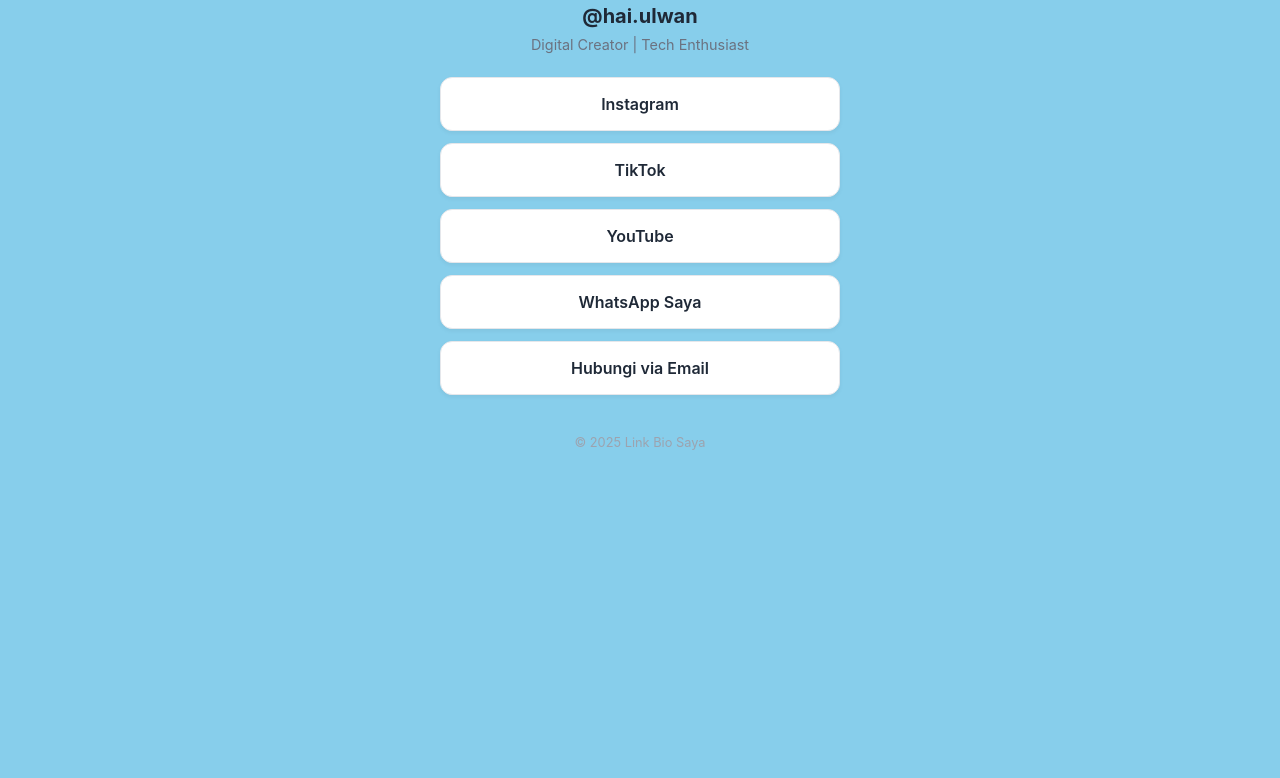
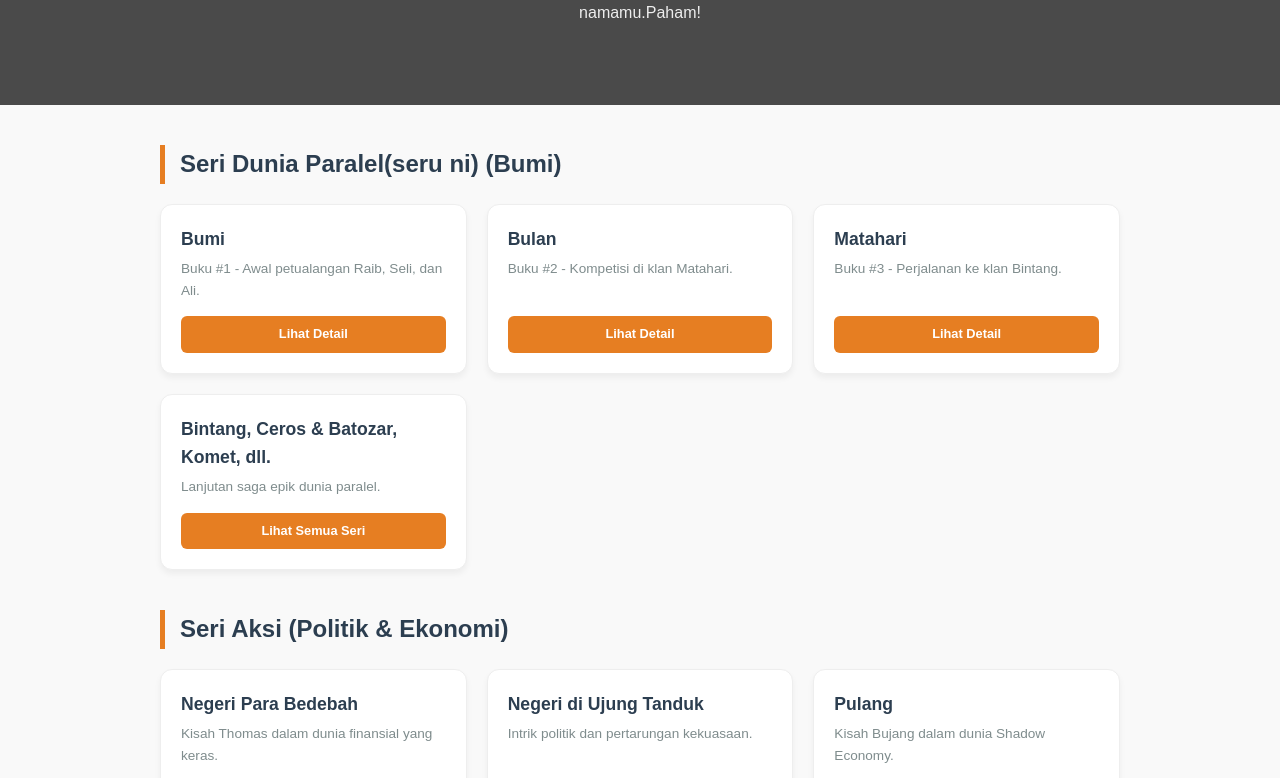
Before and after one commit to Lwanu-ay/lmy-linkone, a plain HTML site: page index.html in a window 1280 px wide. Shown: the part 231-1009 px from the top of the page. Before the commit the page ends 800 px from the top, so only its background shows below. Drawn offline with Linux system fonts and the light colour scheme; a web font is replaced by a local one.

Commit message:
Add files via upload

```diff
--- a/index.html
+++ b/index.html
@@ -3,110 +3,198 @@
 <head>
     <meta charset="UTF-8">
     <meta name="viewport" content="width=device-width, initial-scale=1.0">
-    <title>Link Bio Saya</title>
-    <!-- Menggunakan Font dari Google Fonts -->
+    <title>Koleksi Buku Tere Liye | Katalog Lengkap</title>
     <link href="fonts.googleapis.com" rel="stylesheet">
     <style>
+        :root {
+            --primary: #2c3e50;
+            --accent: #e67e22;
+            --bg: #f9f9f9;
+            --white: #ffffff;
+        }
+
         * {
             margin: 0;
             padding: 0;
             box-sizing: border-box;
-            font-family: 'Inter', sans-serif;
+            font-family: 'Poppins', sans-serif;
         }
 
         body {
-            background-color: #87CEEB;
-            display: flex;
-            justify-content: center;
-            align-items: center;
-            min-height: 100vh;
-            padding: 20px;
+            background-color: var(--bg);
+            color: #333;
+            line-height: 1.6;
         }
 
+        header {
+            background: linear-gradient(rgba(0,0,0,0.7), rgba(0,0,0,0.7)), url('images.unsplash.com');
+            background-size: cover;
+            background-position: center;
+            color: white;
+            text-align: center;
+            padding: 80px 20px;
+        }
+
+        header h1 { font-size: 2.5rem; margin-bottom: 10px; }
+        header p { font-weight: 300; opacity: 0.9; }
+
         .container {
-            width: 100%;
-            max-width: 400px;
+            max-width: 1000px;
+            margin: 40px auto;
+            padding: 0 20px;
+        }
+
+        .category-title {
+            border-left: 5px solid var(--accent);
+            padding-left: 15px;
+            margin: 40px 0 20px;
+            color: var(--primary);
+            font-size: 1.5rem;
+        }
+
+        .book-grid {
+            display: grid;
+            grid-template-columns: repeat(auto-fill, minmax(280px, 1fr));
+            gap: 20px;
+        }
+
+        .book-card {
+            background: var(--white);
+            padding: 20px;
+            border-radius: 12px;
+            box-shadow: 0 4px 6px rgba(0,0,0,0.05);
+            transition: transform 0.3s ease;
+            display: flex;
+            flex-direction: column;
+            justify-content: space-between;
+            border: 1px solid #eee;
+        }
+
+        .book-card:hover {
+            transform: translateY(-5px);
+            box-shadow: 0 10px 20px rgba(0,0,0,0.1);
+        }
+
+        .book-card h3 {
+            font-size: 1.1rem;
+            color: var(--primary);
+            margin-bottom: 5px;
+        }
+
+        .book-card p {
+            font-size: 0.85rem;
+            color: #7f8c8d;
+        }
+
+        .btn-link {
+            display: inline-block;
+            margin-top: 15px;
+            padding: 8px 15px;
+            background-color: var(--accent);
+            color: white;
+            text-decoration: none;
+            border-radius: 6px;
+            font-size: 0.8rem;
+            font-weight: 600;
             text-align: center;
         }
 
-        /* Foto Profil */
-        .profile-img {https://instagram.fmlg8-1.fna.fbcdn.net/v/t51.2885-19/604077878_17961486915001654_8262598385106073677_n.jpg?efg=eyJ2ZW5jb2RlX3RhZyI6InByb2ZpbGVfcGljLmRqYW5nby44OTEuYzIifQ&_nc_ht=instagram.fmlg8-1.fna.fbcdn.net&_nc_cat=110&_nc_oc=Q6cZ2QFfvV4nO7EJ_TsQmZAu4BTCImv--Z1Jk68G9YTjbU0vN2LsmNg9av7x6R_8YN4LYcg&_nc_ohc=60FY4eeSVc8Q7kNvwHV7S2p&_nc_gid=KSWVGZ3a1jrwoXVdSEbBsw&edm=ALGbJPMBAAAA&ccb=7-5&oh=00_Afn5-Eit2kb046TtAH6wcibkgPGW8GVte_ssn_fk6asatQ&oe=69515745&_nc_sid=7d3ac5
-            width: 96px;
-            height: 96px;
-            border-radius: 50%;
-            object-fit: cover;
-            border: 3px solid #ffffff;
-            box-shadow: 0 4px 6px rgba(0,0,0,0.1);
-            margin-bottom: 16px;
-        }
-
-        h1 {
-            font-size: 1.25rem;
-            color: #1f2937;
-            margin-bottom: 8px;
-        }
-
-        p {
+        footer {
+            text-align: center;
+            padding: 40px;
+            color: #95a5a6;
             font-size: 0.9rem;
-            color: #6b7280;
-            margin-bottom: 24px;
-        }
-
-        /* Gaya Tombol Link */
-        .links-container {
-            display: flex;
-            flex-direction: column;
-            gap: 12px;
-        }
-
-        .link-card {
-            background-color: #ffffff;
-            color: #1f2937;
-            text-decoration: none;
-            padding: 16px;
-            border-radius: 12px;
-            font-weight: 600;
-            transition: transform 0.2s, background-color 0.2s;
-            box-shadow: 0 2px 4px rgba(0,0,0,0.05);
-            border: 1px solid #e5e7eb;
-        }
-
-        .link-card:hover {
-            transform: scale(1.02);
-            background-color: #f9fafb;
-            border-color: #d1d5db;
-        }
-
-        /* Footer */
-        footer {
-            margin-top: 40px;
-            font-size: 0.8rem;
-            color: #9ca3af;
         }
     </style>
 </head>
 <body>
 
+    <header>
+        <h1>Katalog Buku Tere Liye</h1>
+        <p>Daftar lengkap karya novelis inspiratif Indonesia "tapi maaf sebelumnya karena admin hai.ulwan salah memasukkan website ini ke daftar website tiktok, karena saya nggak punya akun tiktok-ay </p>
+         <p>Dan satu lagi kenapa saya punya nama (lwanuay) karena itu adalah kata pig latin dengan menaruh huruf depan pada suatu kata atau namamu dan menambah 'ay' ke namamu.Paham!<p2>
+    </header>
+
     <div class="container">
-        <!-- Ganti URL gambar di bawah dengan foto kamu -->
-        <img src="https://www.instagram.com/hai.ulwan/" alt="Foto Profil" class="profile-img">
 
-        <h1>@hai.ulwan</h1>
-        <p>Digital Creator | Tech Enthusiast</p>
-
-        <div class="links-container">
-            <!-- Ganti href dengan link asli Anda -->
-            <a href="https://www.instagram.com/hai.ulwan/" class="link-card" target="_blank">Instagram</a>
-            <a href="tiktok.com" class="link-card" target="_blank">TikTok</a>
-            <a href="youtube.com" class="link-card" target="_blank">YouTube</a>
-            <a href="wa.me" class="link-card" target="_blank">WhatsApp Saya</a>
-            <a href="mailto:email@domain.com" class="link-card">Hubungi via Email</a>
+        <!-- Seri Dunia Paralel (Bumi) -->
+        <h2 class="category-title">Seri Dunia Paralel(seru ni) (Bumi)</h2>
+        <div class="book-grid">
+            <div class="book-card">
+                <div><h3>Bumi</h3><p>Buku #1 - Awal petualangan Raib, Seli, dan Ali.</p></div>
+                <a href="#" class="btn-link">Lihat Detail</a>
+            </div>
+            <div class="book-card">
+                <div><h3>Bulan</h3><p>Buku #2 - Kompetisi di klan Matahari.</p></div>
+                <a href="#" class="btn-link">Lihat Detail</a>
+            </div>
+            <div class="book-card">
+                <div><h3>Matahari</h3><p>Buku #3 - Perjalanan ke klan Bintang.</p></div>
+                <a href="#" class="btn-link">Lihat Detail</a>
+            </div>
+            <div class="book-card">
+                <div><h3>Bintang, Ceros & Batozar, Komet, dll.</h3><p>Lanjutan saga epik dunia paralel.</p></div>
+                <a href="#" class="btn-link">Lihat Semua Seri</a>
+            </div>
         </div>
 
-        <footer>
-            &copy; 2025 Link Bio Saya
-        </footer>
+        <!-- Seri Aksi -->
+        <h2 class="category-title">Seri Aksi (Politik & Ekonomi)</h2>
+        <div class="book-grid">
+            <div class="book-card">
+                <div><h3>Negeri Para Bedebah</h3><p>Kisah Thomas dalam dunia finansial yang keras.</p></div>
+                <a href="#" class="btn-link">Lihat Detail</a>
+            </div>
+            <div class="book-card">
+                <div><h3>Negeri di Ujung Tanduk</h3><p>Intrik politik dan pertarungan kekuasaan.</p></div>
+                <a href="#" class="btn-link">Lihat Detail</a>
+            </div>
+            <div class="book-card">
+                <div><h3>Pulang</h3><p>Kisah Bujang dalam dunia Shadow Economy.</p></div>
+                <a href="#" class="btn-link">Lihat Detail</a>
+            </div>
+            <div class="book-card">
+                <div><h3>Pergi</h3><p>Kelanjutan perjalanan Bujang menemukan jati diri.</p></div>
+                <a href="#" class="btn-link">Lihat Detail</a>
+            </div>
+        </div>
+
+        <!-- Seri Perasaan / Romansa -->
+        <h2 class="category-title">Seri Romansa & Perasaan</h2>
+        <div class="book-grid">
+            <div class="book-card">
+                <div><h3>Daun yang Jatuh Tak Pernah Membenci Angin</h3><p>Kisah cinta yang tulus dan dewasa.</p></div>
+                <a href="#" class="btn-link">Lihat Detail</a>
+            </div>
+            <div class="book-card">
+                <div><h3>Hafalan Shalat Delisa</h3><p>Kisah mengharukan tentang tsunami Aceh.</p></div>
+                <a href="#" class="btn-link">Lihat Detail</a>
+            </div>
+            <div class="book-card">
+                <div><h3>Moga Bunda Disayang Allah</h3><p>Perjuangan seorang guru dan anak spesial.</p></div>
+                <a href="#" class="btn-link">Lihat Detail</a>
+            </div>
+        </div>
+
+        <!-- Buku Terbaru / Lainnya -->
+        <h2 class="category-title">Karya Lainnya</h2>
+        <div class="book-grid">
+            <div class="book-card">
+                <div><h3>Tentang Kamu</h3><p>Perjalanan menelusuri jejak hidup Sri Ningsih.</p></div>
+                <a href="#" class="btn-link">Lihat Detail</a>
+            </div>
+            <div class="book-card">
+                <div><h3>Rembulan Tenggelam di Wajahmu</h3><p>Pertanyaan-pertanyaan besar tentang hidup.</p></div>
+                <a href="#" class="btn-link">Lihat Detail</a>
+            </div>
+        </div>
+
     </div>
+
+    <footer>
+        <p>&copy; 2025 Katalog Penggemar Tere Liye</p>
+        <p>Dibuat untuk keperluan informasi koleksi buku.</p>
+    </footer>
 
 </body>
 </html>
```
